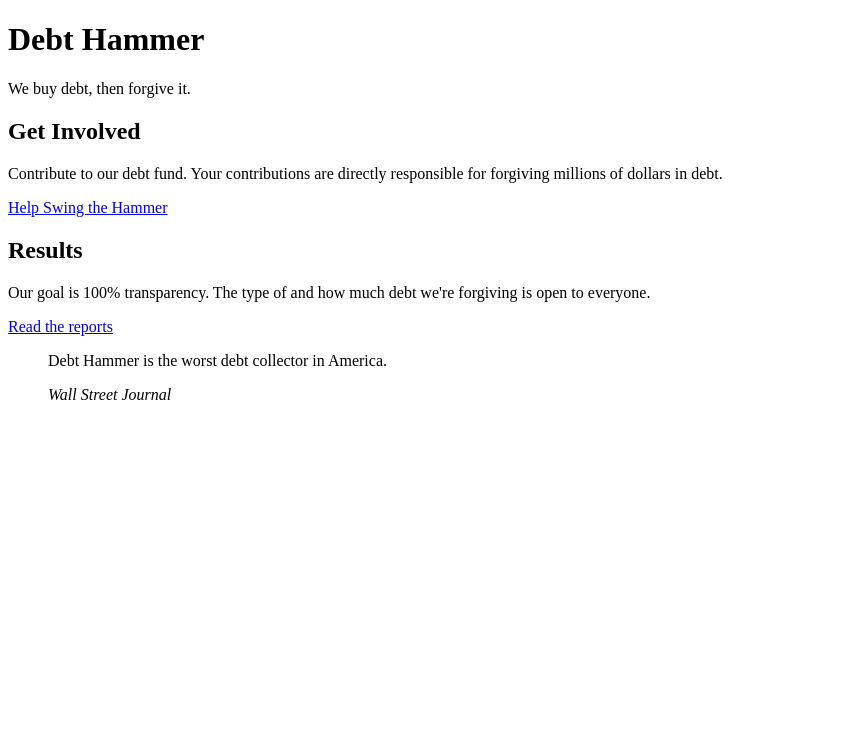
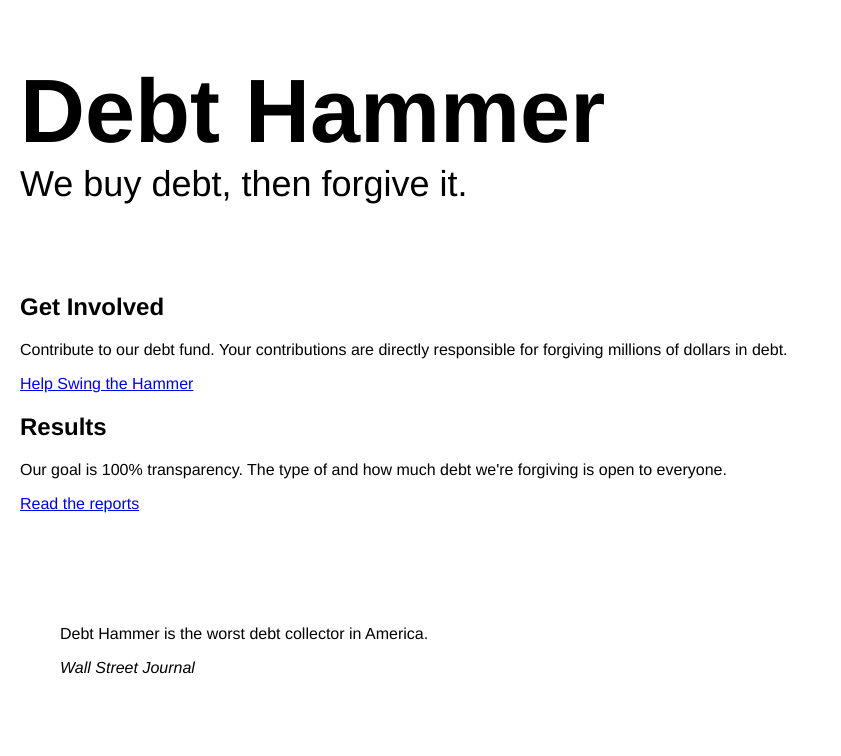
Before and after one commit to ideas42ventures/demo-django, a Django app: page / in a window 1280 px wide. Shown: the top 756 px of the page, without its empty margins (0-841 px from the left). Run offline with Django 3.2, Linux system fonts and the light colour scheme.

Commit message:
Adds more content, styles, and docs (#2)
* Updates readme with deploy details
* Adds light home styles
* Links title in readme

```diff
--- a/core/templates/home.jinja
+++ b/core/templates/home.jinja
@@ -1,9 +1,9 @@
 {% extends "layouts/base.jinja" %}
 
 {% block main %}
-<div>
+<div class="hero">
   <h1>Debt Hammer</h1>
-  <p>We buy debt, then forgive it.</p>
+  <p class="tagline">We buy debt, then forgive it.</p>
 </div>
 
 <div>
@@ -24,10 +24,12 @@
   <a href="/reports">Read the reports</a>
 </div>
 
+<footer class="contentinfo">
   <blockquote>
     <p>
       Debt Hammer is the worst debt collector in America.
     </p>
     <cite>Wall Street Journal</cite>
   </blockquote>
+</footer>
 {% endblock %}
--- a/core/templates/layouts/base.jinja
+++ b/core/templates/layouts/base.jinja
@@ -4,6 +4,36 @@
     <meta charset="utf-8">
     <meta name="viewport" content="width=device-width, initial-scale=1">
     <title>Debt Hammer</title>
+
+    <style>
+      body {
+        font-family: helvetica, arial, sans-serif;
+      }
+
+      main {
+        margin: 0 auto;
+        max-width: 77.5rem;
+      }
+
+      .hero {
+        padding-bottom: 2rem;
+      }
+
+      h1 {
+        font-size: min(10vw, 5.625rem);
+        margin-bottom: 0;
+      }
+
+      .tagline {
+        font-size: 2.25rem;
+        margin-top: 0;
+      }
+
+      .contentinfo {
+        margin-top: 2rem;
+        padding: 4rem 0;
+      }
+    </style>
   </head>
   <body>
     <main>
```
Also changed, not shown: README.md. Lines whose indentation alone changed are shown as unchanged.
